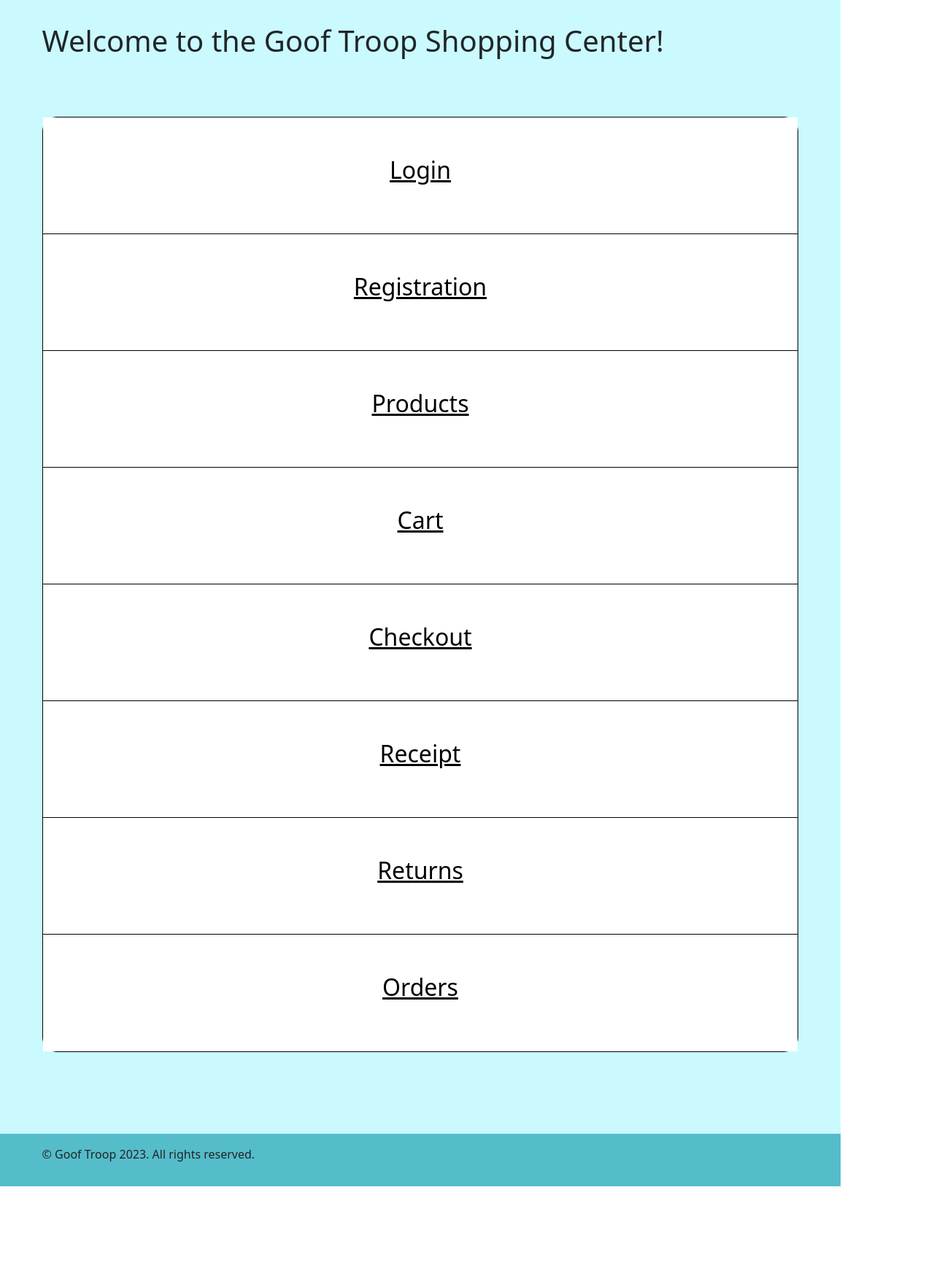
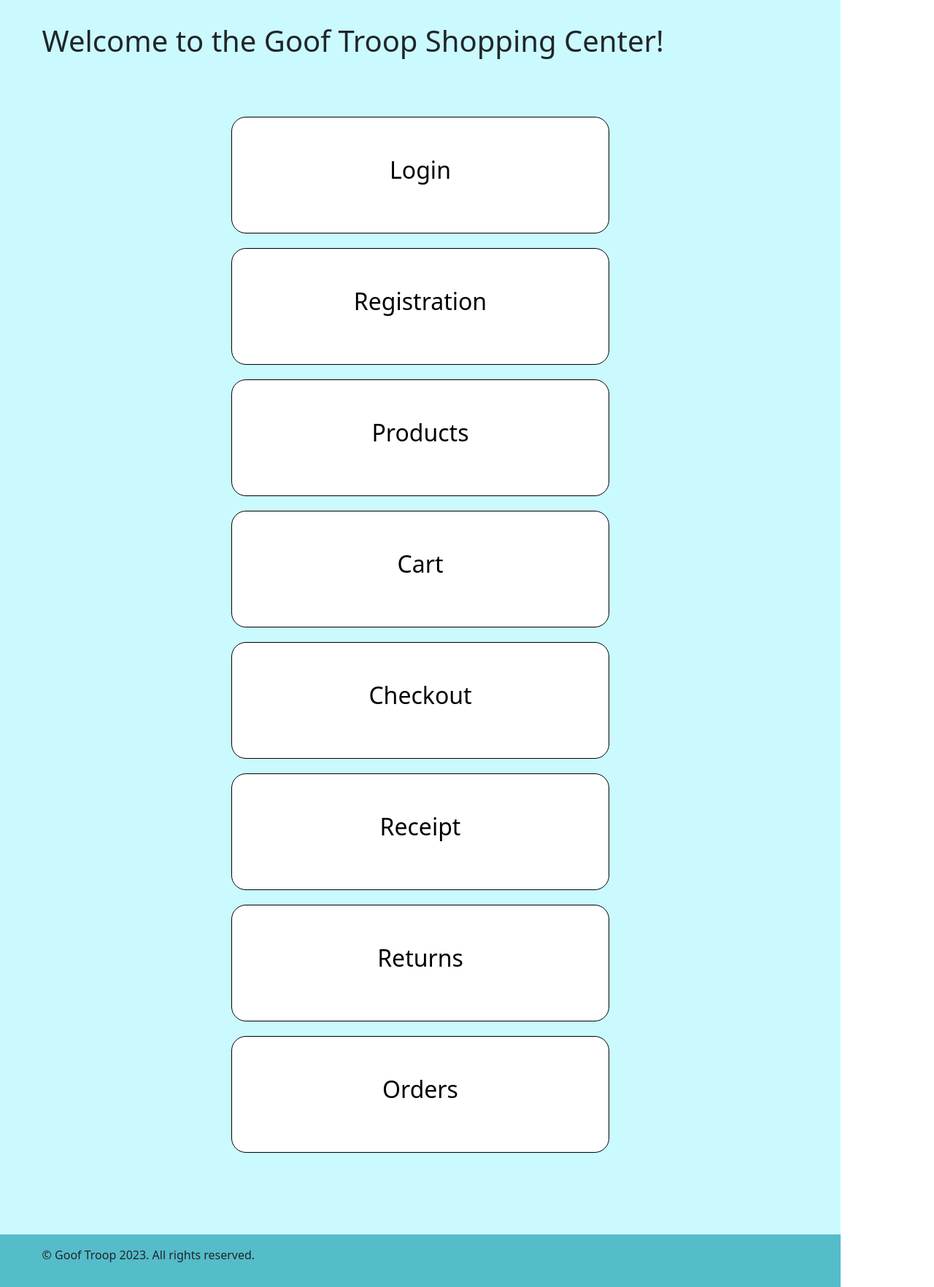
Before and after one commit to x13xDread/CSET-180-project, a Flask app: page / in a window 1280 px wide. Shown: the part 152-1916 px from the top of the page at 73% size. Before the commit the page ends 1778 px from the top, so only its background shows below. Run offline with Flask 3, Linux system fonts and the light colour scheme.

Commit message:
Nav styling changes

```diff
--- a/static/style.css
+++ b/static/style.css
@@ -72,15 +72,15 @@ header a:active{
 #navbar{
     margin: 5em auto;
     width: 100%;
-    border-radius: 20px;
-    border: 1px solid #000;
 }
 
 .navitem{
-    width: 100%;
+    width: 50%;
     height: 10em;
     background-color: #fff;
-    border-bottom: 1px solid #000;
+    border: 1px solid #000;
+    border-radius: 20px;
+    margin: 20px auto;
 }
 
 .navitem a{
@@ -91,10 +91,7 @@ header a:active{
     font-size: 200%;
     padding-top: 1.5em;
     text-transform: capitalize;
-}
-
-.navitem:last-child{
-    border: none;
+    text-decoration: none;
 }
 
 #navbar a:link{
@@ -107,6 +104,7 @@ header a:active{
     color: #000;
     background-color: #fc4445;
     transition: 0.9s;
+    border-radius: 20px;
 }
 #navbar a:active{
     color:yellow
```
